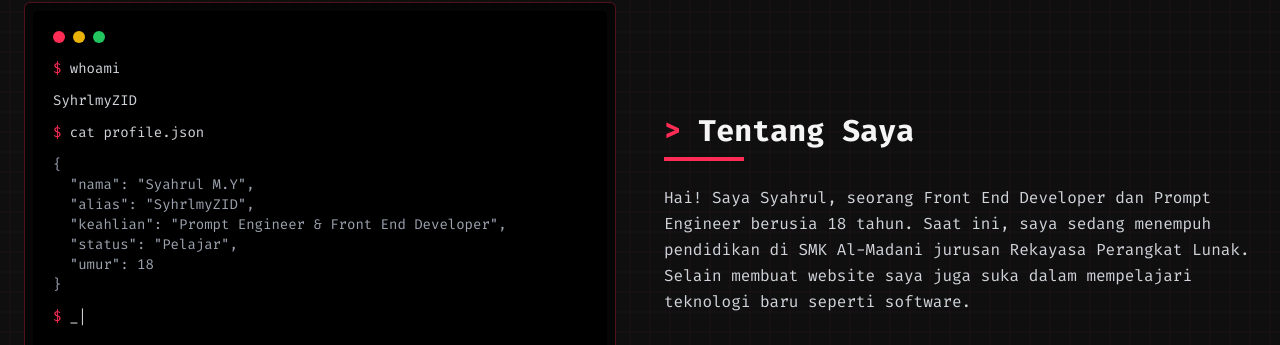
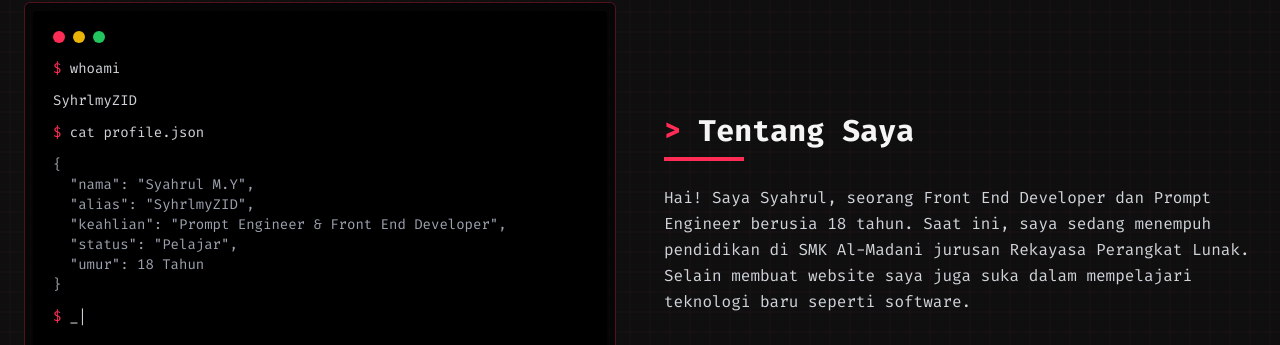
Before and after one commit to SyhrlmyZID/portfolio-syhrlmyzid, a React (Vite) app: page / in a window 1280 px wide. Shown: the part 878-1223 px from the top of the page. Built offline with nearby package versions, Linux system fonts and the light colour scheme.

Commit message:
Perubahan Baru About Me

```diff
--- a/src/components/About.tsx
+++ b/src/components/About.tsx
@@ -58,7 +58,7 @@ const About = () => {
                       <br />
                       &nbsp;&nbsp;{`"status": "Pelajar",`}
                       <br />
-                      &nbsp;&nbsp;{`"umur": 18`}
+                      &nbsp;&nbsp;{`"umur": 18 Tahun`}
                       <br />
                       {`}`}
                     </div>
```
